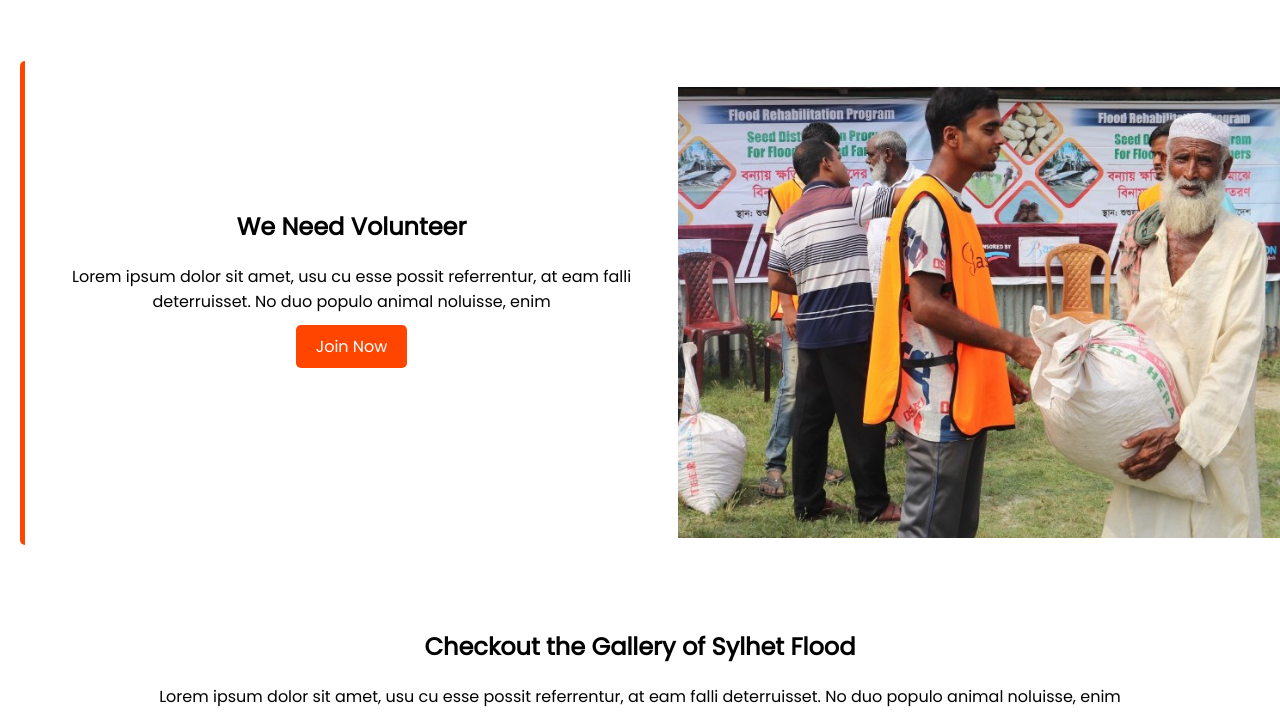
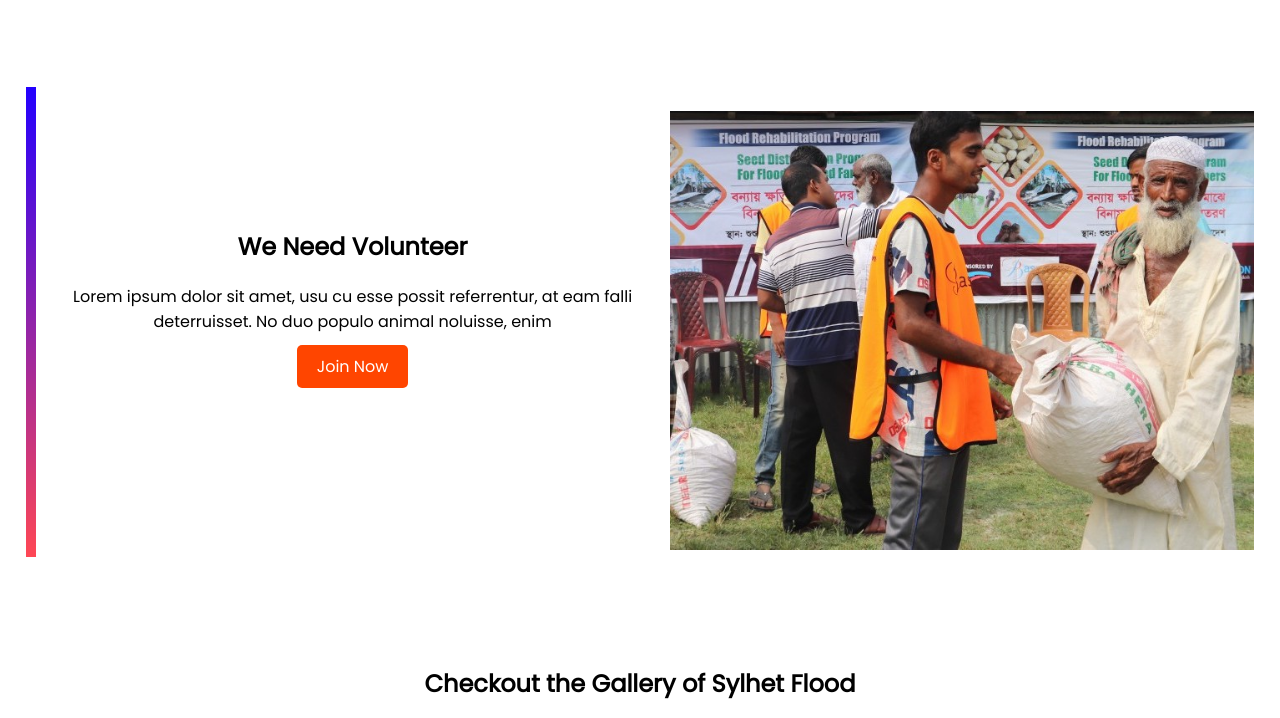
Before and after one commit to Springhawk27/donate-today, a plain HTML site: page index.html in a window 1280 px wide. Shown: the part 1709-2427 px from the top of the page. Drawn offline with Linux system fonts and the light colour scheme; a web font is replaced by a local one.

Commit message:
minor changes

```diff
--- a/css/style.css
+++ b/css/style.css
@@ -124,7 +124,7 @@ body {
 .hero-main {
     display: flex;
     text-align: center;
-    width: 100%;
+    padding: 2% 2%;
 }
 
 .half-width {
@@ -135,9 +135,12 @@ body {
 
 #hero-left {
     border-radius: 5px;
-    border-left: 5px solid orangered;
+    border-left: 10px solid;
     padding-top: 10%;
-    margin-left: 20px;
+    border-image: linear-gradient(to bottom,
+            rgb(34, 0, 255),
+            rgb(255, 71, 84)) 1 100%;
+    ;
 }
 
 #hero-left p {
--- a/index.html
+++ b/index.html
@@ -113,7 +113,7 @@
                 animal noluisse, enim</p>
             <div class="get-update">
                 <form action="">
-                    <input type="text" placeholder="Email">
+                    <input type="email" placeholder="Email">
                     <button type="submit" class="orange-button">Subscribe</button>
                 </form>
             </div>
```
